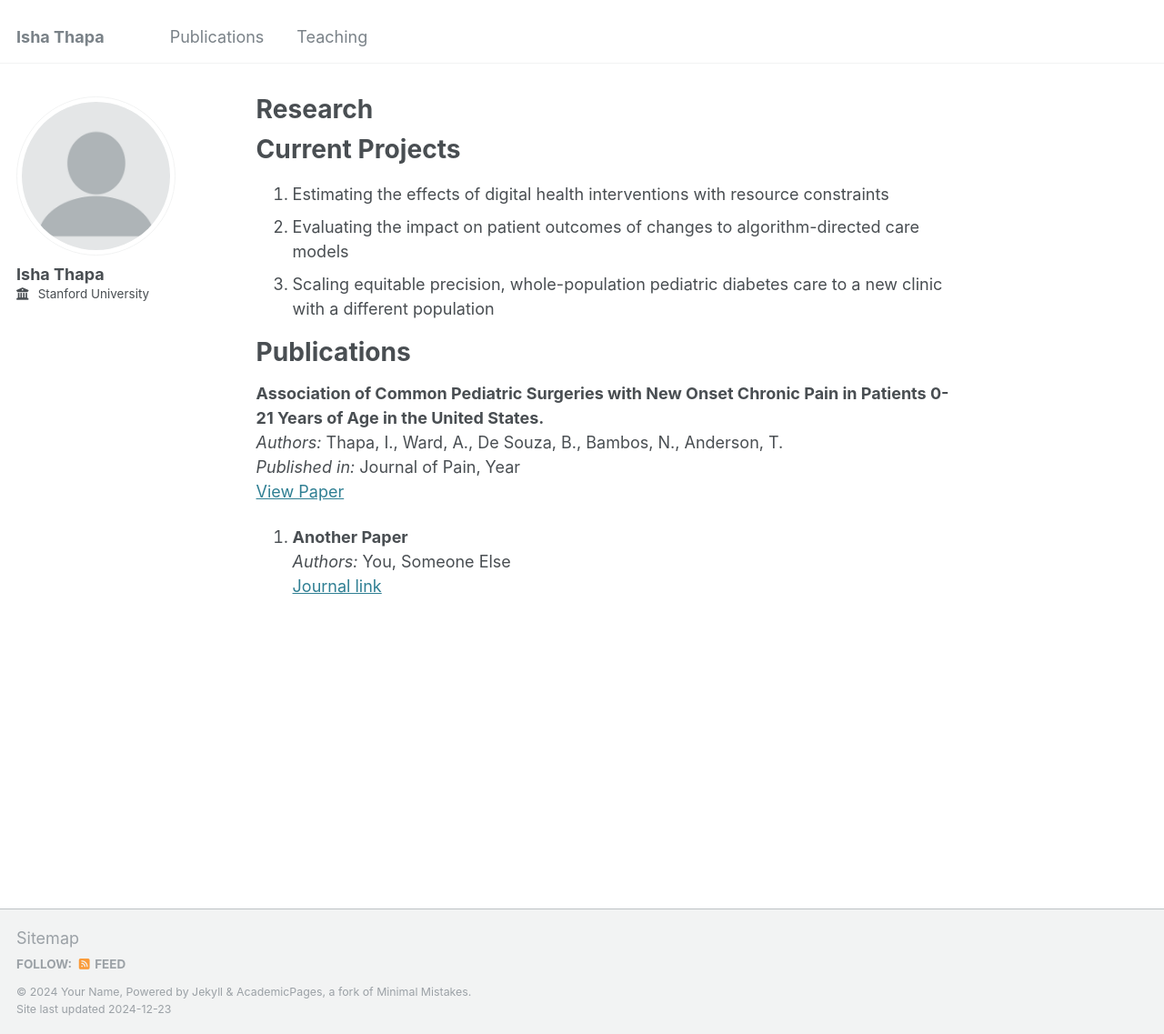
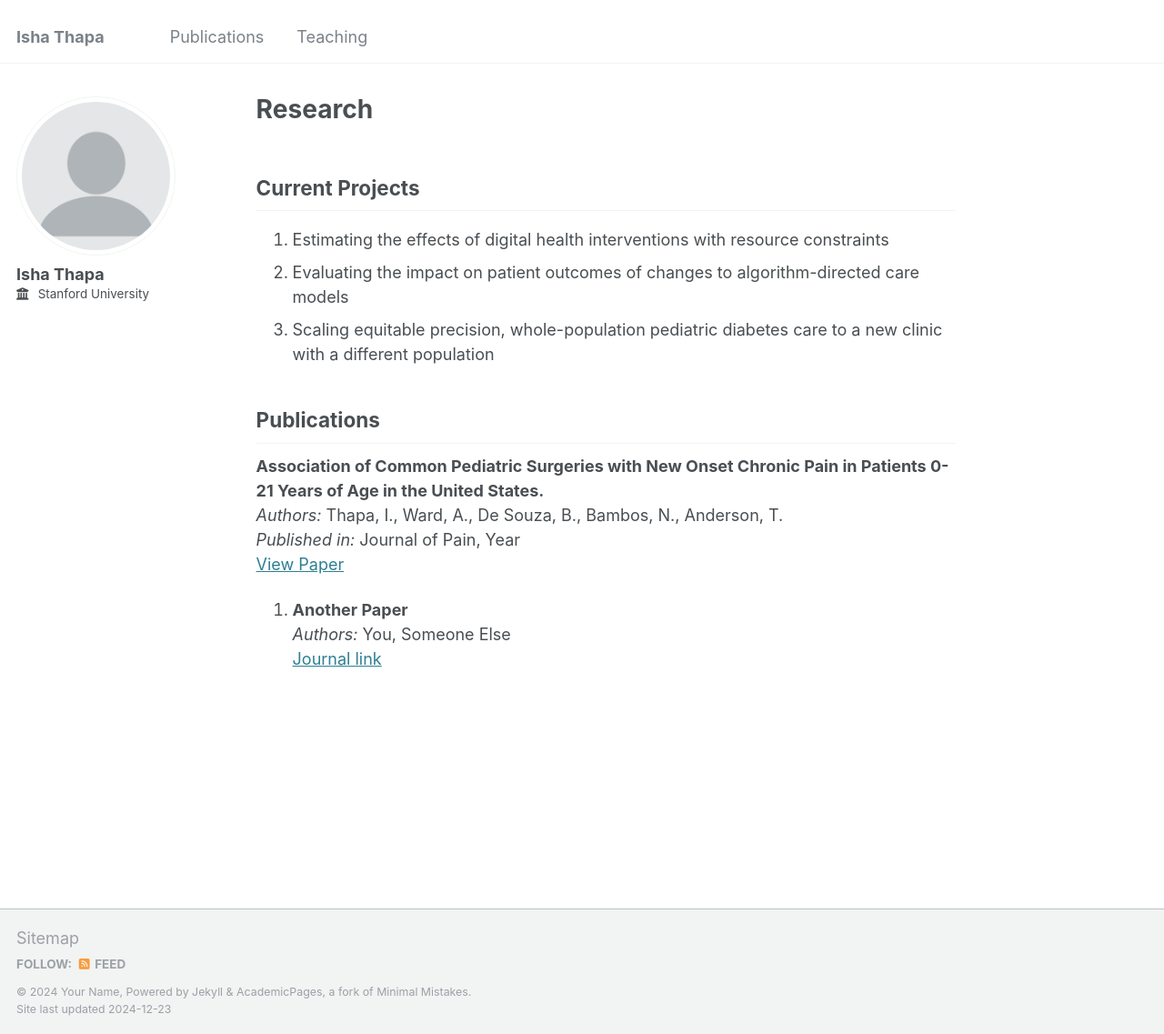
Before and after one commit to ishathapa/ishathapa.github.io, a Jekyll site: the page built from _pages/publications.md, in a window 1280 px wide and 1137 px high. Shown: the whole window at 91% size. Built offline with Jekyll 4.4.1, drawn with Linux system fonts in a browser that asks for light colours.

```diff
--- a/_pages/publications.md
+++ b/_pages/publications.md
@@ -4,12 +4,12 @@ title: "Research"
 permalink: /publications/
 author_profile: true
 ---
-# Current Projects
+## Current Projects
 1. Estimating the effects of digital health interventions with resource constraints
 2. Evaluating the impact on patient outcomes of changes to algorithm-directed care models
 3. Scaling equitable precision, whole-population pediatric diabetes care to a new clinic with a different population
 
-# Publications
+## Publications
 
 **Association of Common Pediatric Surgeries with New Onset Chronic Pain in Patients 0-21 Years of Age in the United States.**
    *Authors:* Thapa, I., Ward, A., De Souza, B., Bambos, N., Anderson, T.
```
